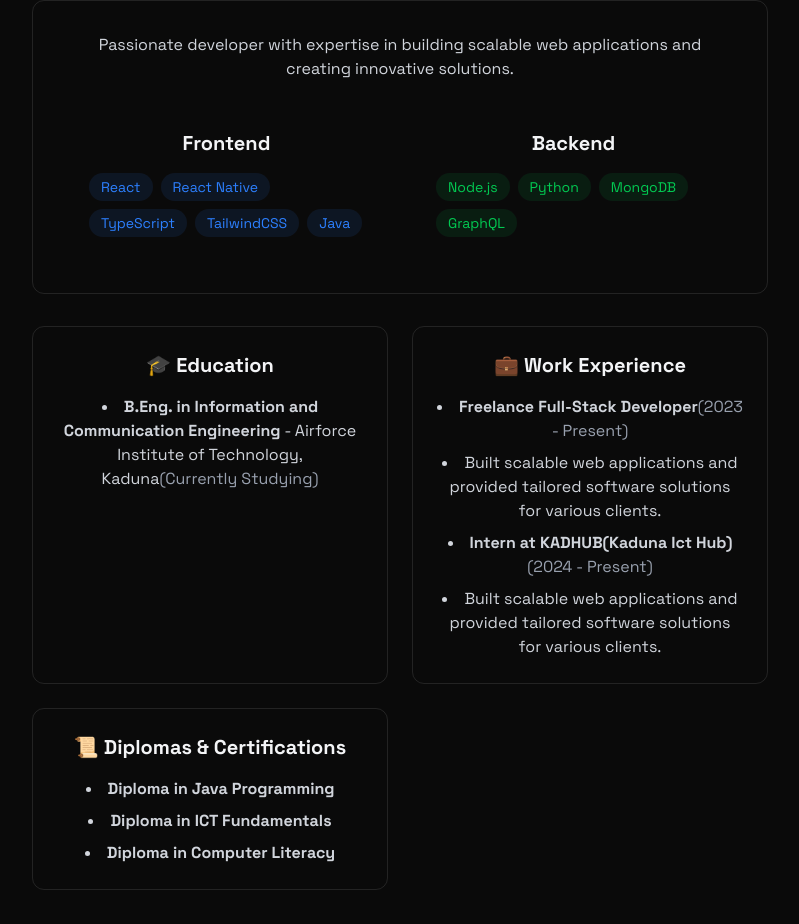
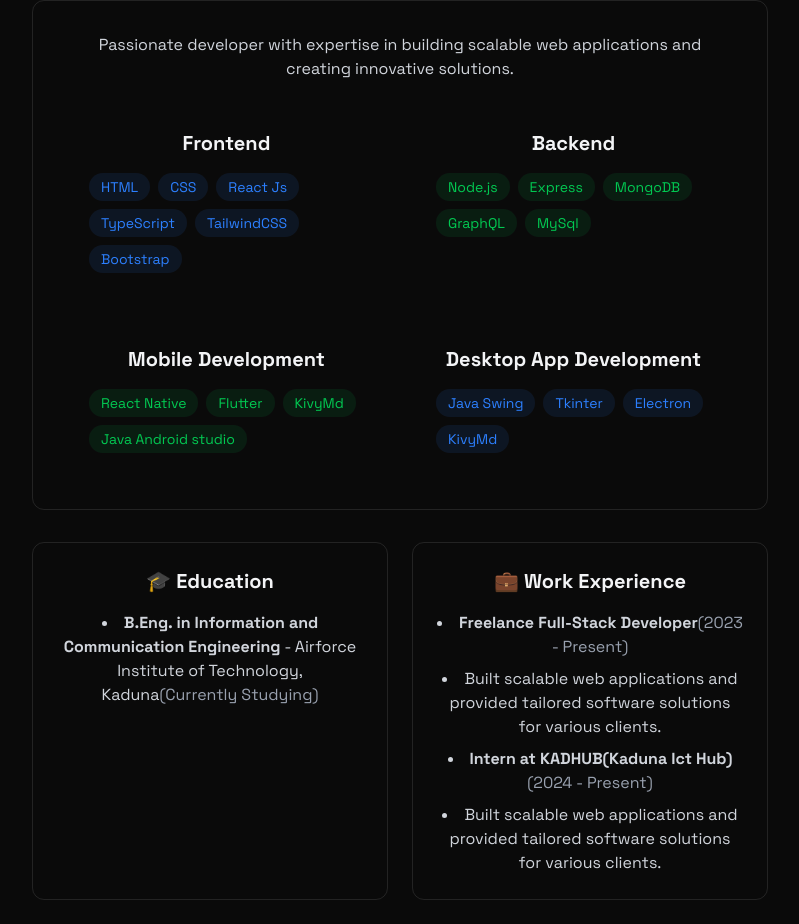
Before and after one commit to Blackscorche/Portfolio, a React (Vite) app: page / in a window 1280 px wide. Shown: the part 980-1904 px from the top of the page, without its empty margins (240-1039 px from the left). Built offline with nearby package versions, Linux system fonts and the light colour scheme.

Commit message:
Update About.jsx

```diff
--- a/src/components/sections/About.jsx
+++ b/src/components/sections/About.jsx
@@ -3,18 +3,35 @@
 
 function About() {
     const frontendSkills = [
-        "React",
-        "React Native",
+        "HTML",
+        "CSS",
+        "React Js",
         "TypeScript",
         "TailwindCSS",
-        "Java",
+        "Bootstrap",
     ];
+
+    const mobileSkills=[
+        "React Native",
+        "Flutter",
+        "KivyMd",
+        "Java Android studio"
+    ]
+
+    const desktopSkills=[
+        "Java Swing",
+        "Tkinter",
+        "Electron",
+        "KivyMd",
+    ]
 
     const backendSkills = [
         "Node.js",
-        "Python",
+        "Express",
         "MongoDB",
         "GraphQL",
+        "MySql"
+
     ];
 
     return (
@@ -65,9 +82,41 @@
                                     ))}
                                 </div>
                             </div>
+
+                            <div className="rounded-xl p-6 hover:-translate-y-1 transition-all">
+                                <h3 className='text-xl font-bold mb-4'>Mobile Development</h3>
+                                <div className="flex flex-wrap gap-2">
+                                    {mobileSkills.map((tech) => (
+                                        <span
+                                            key={tech}
+                                            className="bg-green-500/10 text-green-500 py-1 px-3 rounded-full text-sm hover:bg-green-500/20 hover:shadow-[0_2px_8px_rgba(34,197,94,0.2)] transition"
+                                        >
+                                            {tech}
+                                        </span>
+                                    ))}
+                                </div>
+                            </div>
+
+                            <div className="rounded-xl p-6 hover:-translate-y-1 transition-all">
+                                <h3 className='text-xl font-bold mb-4'>Desktop App Development</h3>
+                                <div className="flex flex-wrap gap-2">
+                                    {desktopSkills.map((tech) => (
+                                        <span
+                                            key={tech}
+                                            className="bg-blue-500/10 text-blue-500 py-1 px-3 rounded-full text-sm hover:bg-blue-500/20 hover:shadow-[0_2px_8px_rgba(59,130,246,0.2)] transition"
+                                        >
+                                            {tech}
+                                        </span>
+                                    ))}
+                                </div>
+                            </div>
                         </div>
 
+
+
                     </div>
+
+
                     <div className="grid grid-cols-1 md:grid-cols-2 gap-6 mt-8">
                         {/* Education Section */}
                         <div className="p-6 rounded-xl border-white/10 border hover:-translate-y-1 transition-all">
```
